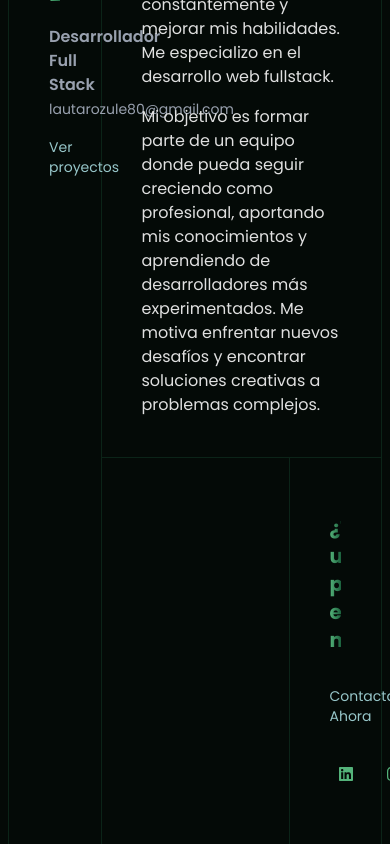
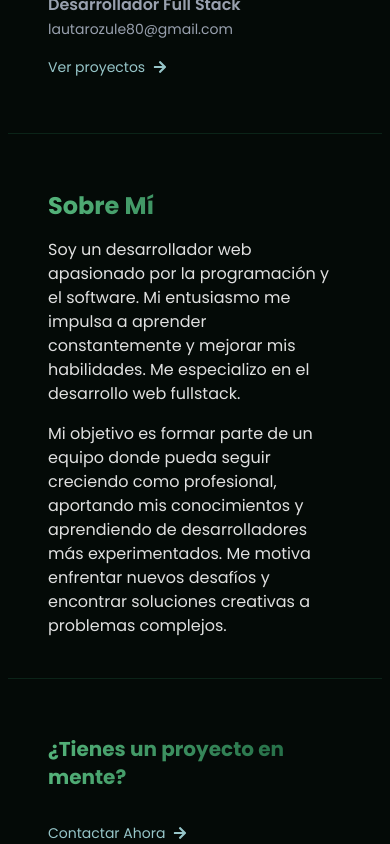
Before and after one commit to LautaroZ01/Portafolio, a React (Vite) app: page / in a window 390 px wide. Shown: the part 1140-1984 px from the top of the page. Built offline with nearby package versions, Linux system fonts and the light colour scheme.

Commit message:
fix: some erros

```diff
--- a/src/Pages/AboutMe.tsx
+++ b/src/Pages/AboutMe.tsx
@@ -1,4 +1,4 @@
-import { FaGithub, FaArrowRight } from "react-icons/fa";
+import { FaGithub } from "react-icons/fa";
 import { socialMedials } from "../Data/data";
 import WebIcons from "../Components/WebIcons";
 import { motion } from "motion/react";
@@ -6,9 +6,9 @@ import { motion } from "motion/react";
 export default function AboutMe() {
   return (
 
-    <section className="border-y border-primary-800/40 w-full mt-20 mb-40">
-      <div className="grid grid-cols-4 grid-rows-2 container mx-auto">
-        <div className="row-span-2 border-x border-primary-800/40 about-me-grid-item">
+    <section className="border-y border-primary-800/40 w-full mt-20 mb-40" id="about-me">
+      <div className="grid grid-cols-1 lg:grid-cols-4 lg:grid-rows-2 container mx-auto">
+        <div className="lg:row-span-2 lg:border-x border-b lg:border-b-0 border-primary-800/40 about-me-grid-item">
           <div className="size-30 grid place-items-center rounded-full bg-primary-900 relative">
             <img src="/user-index.svg" alt="Foto de Perfil" className="size-full rounded-full object-cover" />
             <a
@@ -25,10 +25,11 @@ export default function AboutMe() {
           <a href="mailto:lautarozule80@gmail.com" className="text-sm text-gray-400">lautarozule80@gmail.com</a>
           <a href="#projects-section" className="btn-link-arrow group my-4">
             Ver proyectos
-            <FaArrowRight/>
+            <WebIcons name="ArrowRight" />
           </a>
         </div>
-        <div className="col-span-3 border-r border-b border-primary-800/40 about-me-grid-item">
+
+        <div className="lg:col-span-3 lg:border-r border-b border-primary-800/40 about-me-grid-item">
           <h3 className="text-2xl subtitle">Sobre Mí</h3>
           <p className="text-text-200 mb-4">
             Soy un desarrollador web apasionado por la programación y el software. Mi entusiasmo me impulsa a aprender constantemente y mejorar mis habilidades. Me especializo en el desarrollo web fullstack.
@@ -37,11 +38,12 @@ export default function AboutMe() {
             Mi objetivo es formar parte de un equipo donde pueda seguir creciendo como profesional, aportando mis conocimientos y aprendiendo de desarrolladores más experimentados. Me motiva enfrentar nuevos desafíos y encontrar soluciones creativas a problemas complejos.
           </p>
         </div>
-        <div className="col-start-4 row-start-2 border-x border-primary-800/40 about-me-grid-item">
+
+        <div className="lg:col-start-4 lg:row-start-2 lg:border-x border-primary-800/40 about-me-grid-item">
           <h3 className="subtitle text-xl">¿Tienes un proyecto en mente?</h3>
           <a href="#contact-me" className="btn-link-arrow group my-8">
             Contactar Ahora
-            <FaArrowRight/>
+            <WebIcons name="ArrowRight" />
           </a>
           <div className="flex gap-4">
             {socialMedials.map((media) => (
--- a/src/Pages/Portfolio.tsx
+++ b/src/Pages/Portfolio.tsx
@@ -1,7 +1,7 @@
-import { FaArrowRight } from "react-icons/fa";
 import { projects } from "../Data/projectData";
 import { Link } from "react-router-dom";
 import { motion, Variants } from "motion/react";
+import WebIcons from "../Components/WebIcons";
 
 export default function Portfolio() {
 
@@ -61,7 +61,7 @@ export default function Portfolio() {
                             <h3 className=" text-3xl subtitle">{project.title}</h3>
                             <Link to={`/project/${project.id}`} className="btn-link-arrow group">
                                 Saber más
-                                <FaArrowRight />
+                                <WebIcons name="ArrowRight" />
                             </Link>
                         </div>
                     </motion.article>
--- a/src/Types/index.ts
+++ b/src/Types/index.ts
@@ -12,5 +12,6 @@ export type Tool = {
 
 export type ContactInfo = {
     type: string
-    value: string
+    name: string
+    link: string
 }
```
